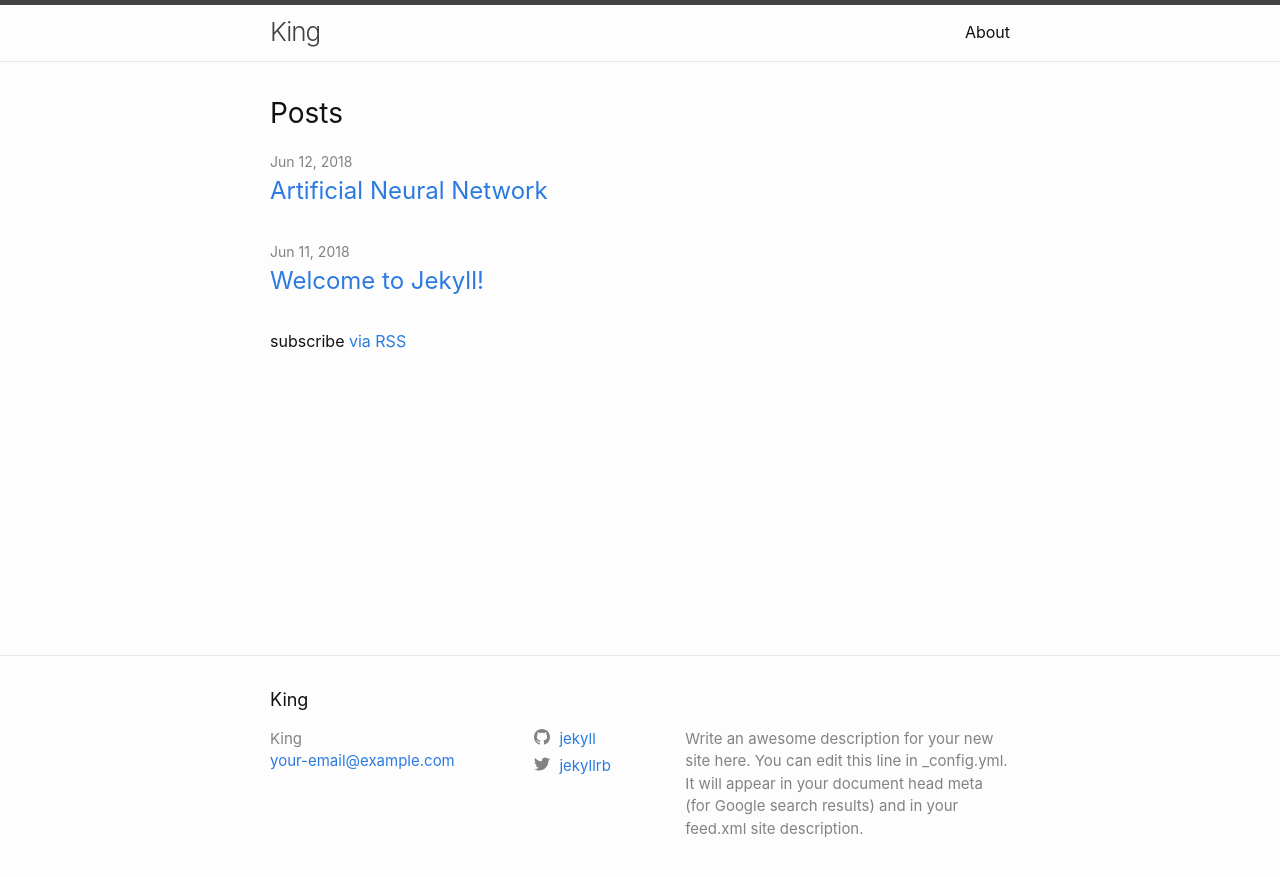
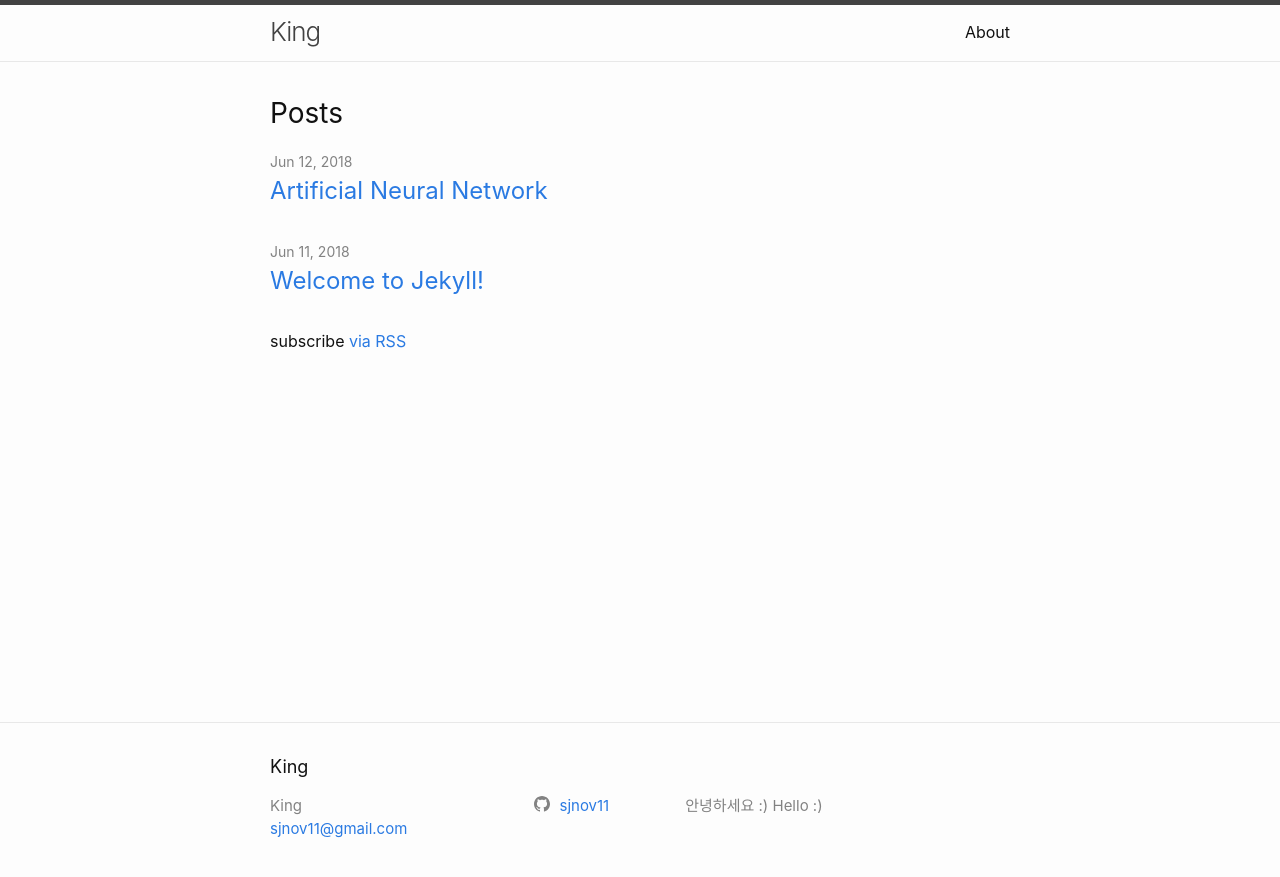
Before and after one commit to sjnov11/sjnov11.github.io, a Jekyll site: the page built from index.md, in a window 1280 px wide. Shown: the top 877 px of the page. Built offline with Jekyll 4.4.1, drawn with Linux system fonts in a browser that asks for light colours.

Commit message:
change config

```diff
--- a/_config.yml
+++ b/_config.yml
@@ -14,15 +14,14 @@
 # You can create any custom variable you would like, and they will be accessible
 # in the templates via {{ site.myvariable }}.
 title: King
-email: your-email@example.com
+email: sjnov11@gmail.com
 description: >- # this means to ignore newlines until "baseurl:"
-  Write an awesome description for your new site here. You can edit this
-  line in _config.yml. It will appear in your document head meta (for
-  Google search results) and in your feed.xml site description.
+  안녕하세요 :)
+  Hello :)
 baseurl: "" # the subpath of your site, e.g. /blog
 url: "" # the base hostname & protocol for your site, e.g. http://example.com
-twitter_username: jekyllrb
-github_username:  jekyll
+#twitter_username:
+github_username:  sjnov11
 
 # Build settings
 markdown: kramdown
```
